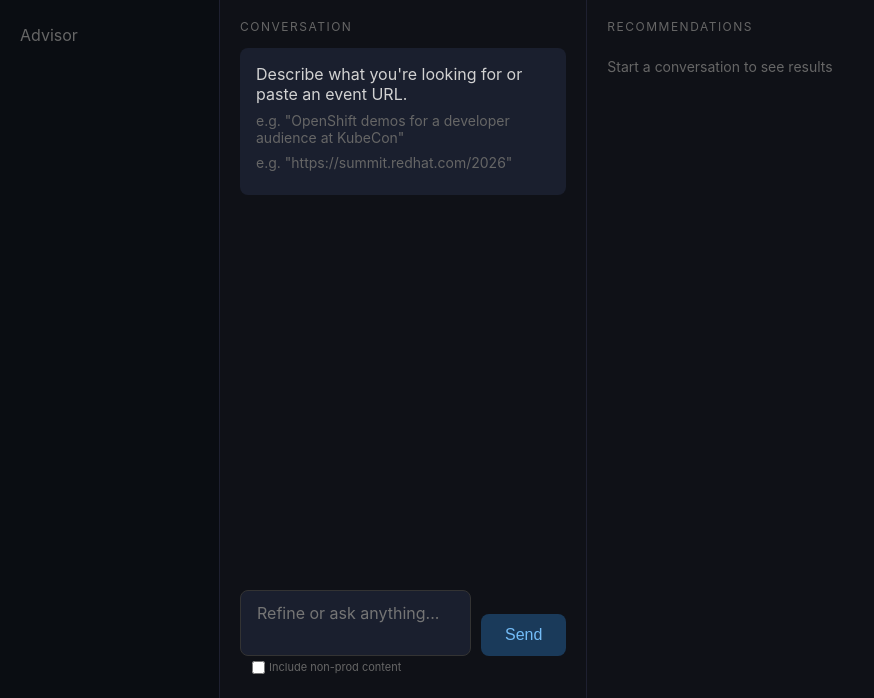
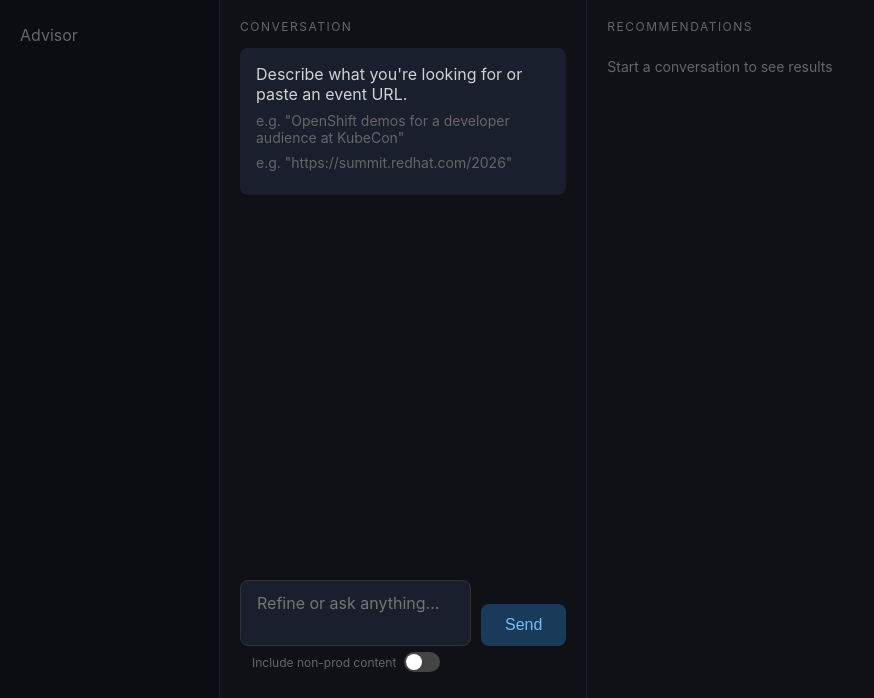
Before and after one commit to rhpds/rcars, a Python web app: template src/rcars/web/templates/advisor.html in a window 1280 px wide. Shown: the part 102-800 px from the top of the page, without its empty margins (0-874 px from the left). Run offline with Jinja, Linux system fonts and the light colour scheme; the template is opened without the code that fills it, so the values that code supplies are empty; some libraries are stand-ins or nearby versions.

Commit message:
web+db: Batch UI and analysis currency fixes
- Scroll position preserved in log windows (requestAnimationFrame)
- Analysis STALE ignores scan failures (tracked separately)
- Non-prod toggle is now a proper CSS switch
- Admin last-run dates live in section divs, update on swap

Co-Authored-By: Claude Opus 4.6 (1M context) <noreply@anthropic.com>

```diff
--- a/src/rcars/db.py
+++ b/src/rcars/db.py
@@ -912,7 +912,8 @@ class Database:
                 row = cur.fetchone()
                 last_analyzed = row["max_analyzed"] if row else None
 
-        unanalyzed = max(0, scannable - analyzed)
+        # Unanalyzed excludes scan failures — those are tracked separately
+        unanalyzed = max(0, scannable - analyzed - failed_count)
         analysis_stale = (unanalyzed > 0 or stale_count > 0) if scannable > 0 else True
         analysis_date = last_analyzed.strftime("%Y.%m.%d") if last_analyzed else "never"
 
--- a/src/rcars/web/routes/admin.py
+++ b/src/rcars/web/routes/admin.py
@@ -265,13 +265,13 @@ def _log_block_html(lines: list[str], div_id: str = "", collapsed: bool = False)
         f'font-size:13px;line-height:1.5;max-height:360px;overflow-y:auto;">'
         f'{log_content}</div>'
         f'</details>'
-        f'<script>(() => {{ '
+        f'<script>requestAnimationFrame(() => {{ '
         f'let el = document.getElementById("{div_id}"); '
         f'if (!el) return; '
         f'let saved = (window._rcarsLogPos || {{}})["{div_id}"]; '
         f'if (saved && !saved.atBottom) {{ el.scrollTop = saved.top; }} '
         f'else {{ el.scrollTop = el.scrollHeight; }} '
-        f'}})()</script>'
+        f'}})</script>'
     )
 
 
--- a/src/rcars/web/templates/advisor.html
+++ b/src/rcars/web/templates/advisor.html
@@ -43,10 +43,25 @@
                 placeholder="Refine or ask anything..."></textarea>
       <button type="button" id="send-btn" class="btn-send">Send</button>
     </div>
-    <div style="padding:4px 12px;display:flex;align-items:center;gap:6px;">
-      <label style="font-size:11px;color:var(--text-muted);cursor:pointer;display:flex;align-items:center;gap:4px;">
-        <input type="checkbox" id="include-non-prod" style="accent-color:var(--accent-blue);">
-        Include non-prod content
+    <div style="padding:6px 12px;display:flex;align-items:center;gap:10px;">
+      <label style="cursor:pointer;display:flex;align-items:center;gap:8px;user-select:none;">
+        <span style="font-size:12px;color:var(--text-muted);">Include non-prod content</span>
+        <span style="position:relative;display:inline-block;width:36px;height:20px;flex-shrink:0;">
+          <input type="checkbox" id="include-non-prod"
+                 style="opacity:0;width:0;height:0;position:absolute;"
+                 onchange="
+                   var track = this.parentElement.querySelector('.np-track');
+                   var thumb = this.parentElement.querySelector('.np-thumb');
+                   if (this.checked) {
+                     track.style.background = 'var(--accent-blue, #5599cc)';
+                     thumb.style.transform = 'translateX(16px)';
+                   } else {
+                     track.style.background = '#444';
+                     thumb.style.transform = 'translateX(0)';
+                   }">
+          <span class="np-track" style="position:absolute;inset:0;border-radius:20px;background:#444;transition:background 0.2s;"></span>
+          <span class="np-thumb" style="position:absolute;top:2px;left:2px;width:16px;height:16px;border-radius:50%;background:#fff;transition:transform 0.2s;"></span>
+        </span>
       </label>
     </div>
   </div>
```
